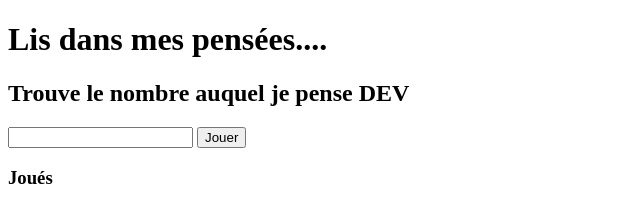
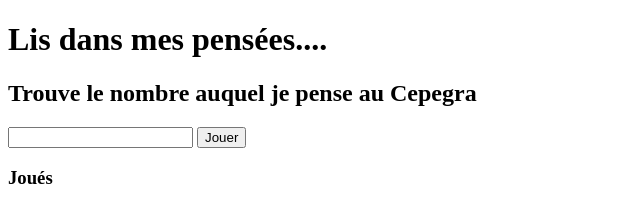
Before and after one commit to pcharli/ingrwf05_JS, a plain HTML site: page jeu.html in a window 1280 px wide. Shown: the whole page, without its empty margins (0-640 px from the left). Drawn offline with Linux system fonts and the light colour scheme.

Commit message:
ajout cepegra à h2

```diff
--- a/jeu.html
+++ b/jeu.html
@@ -20,7 +20,7 @@
 	</head>
 	<body>
 	<h1>Lis dans mes pensées....</h1>
-	<h2>Trouve le nombre auquel je pense DEV</h2>
+	<h2>Trouve le nombre auquel je pense au Cepegra</h2>
 		<form action="">
 		<input type="number">
 		<button>Jouer</button>
```
